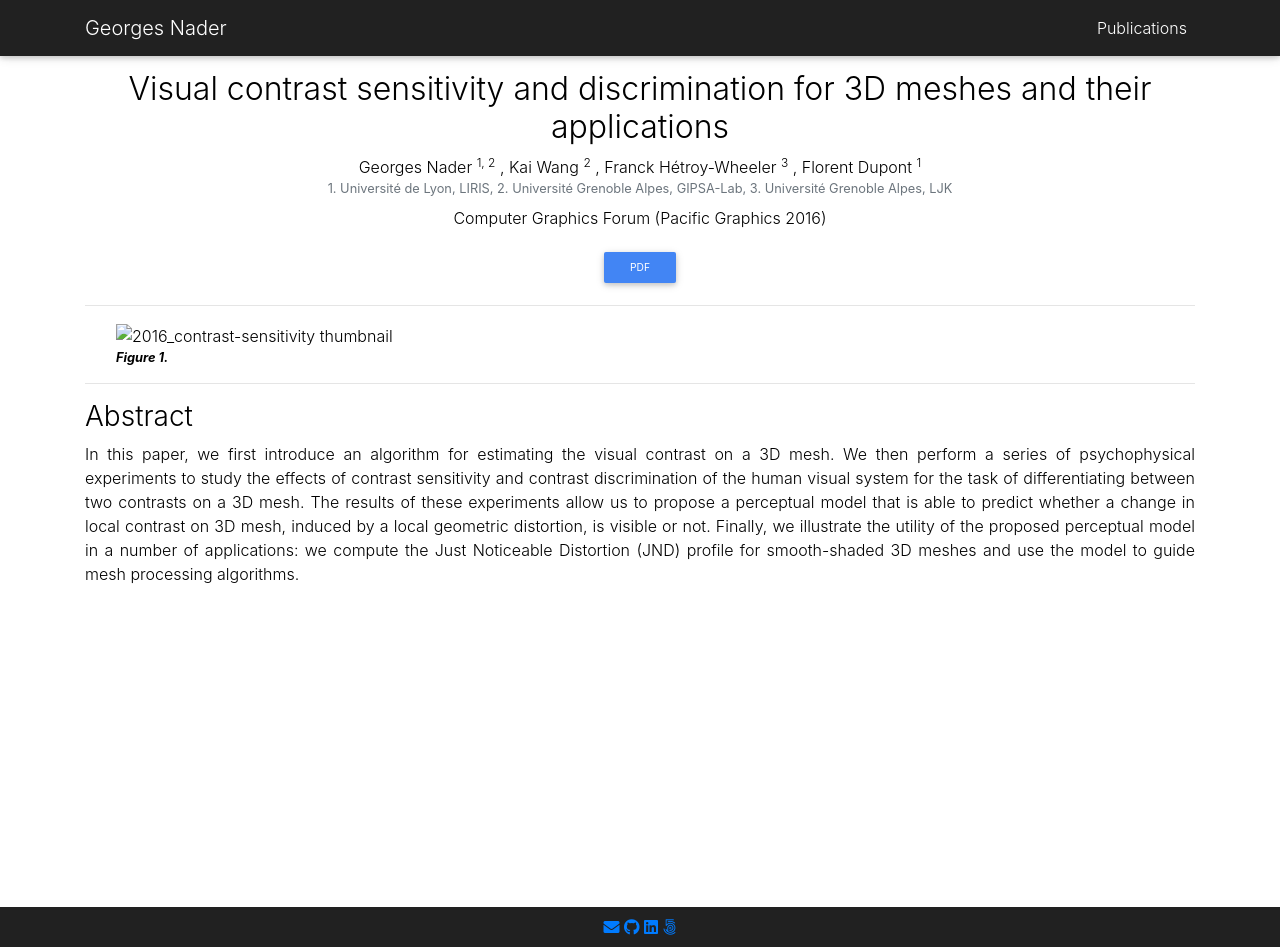
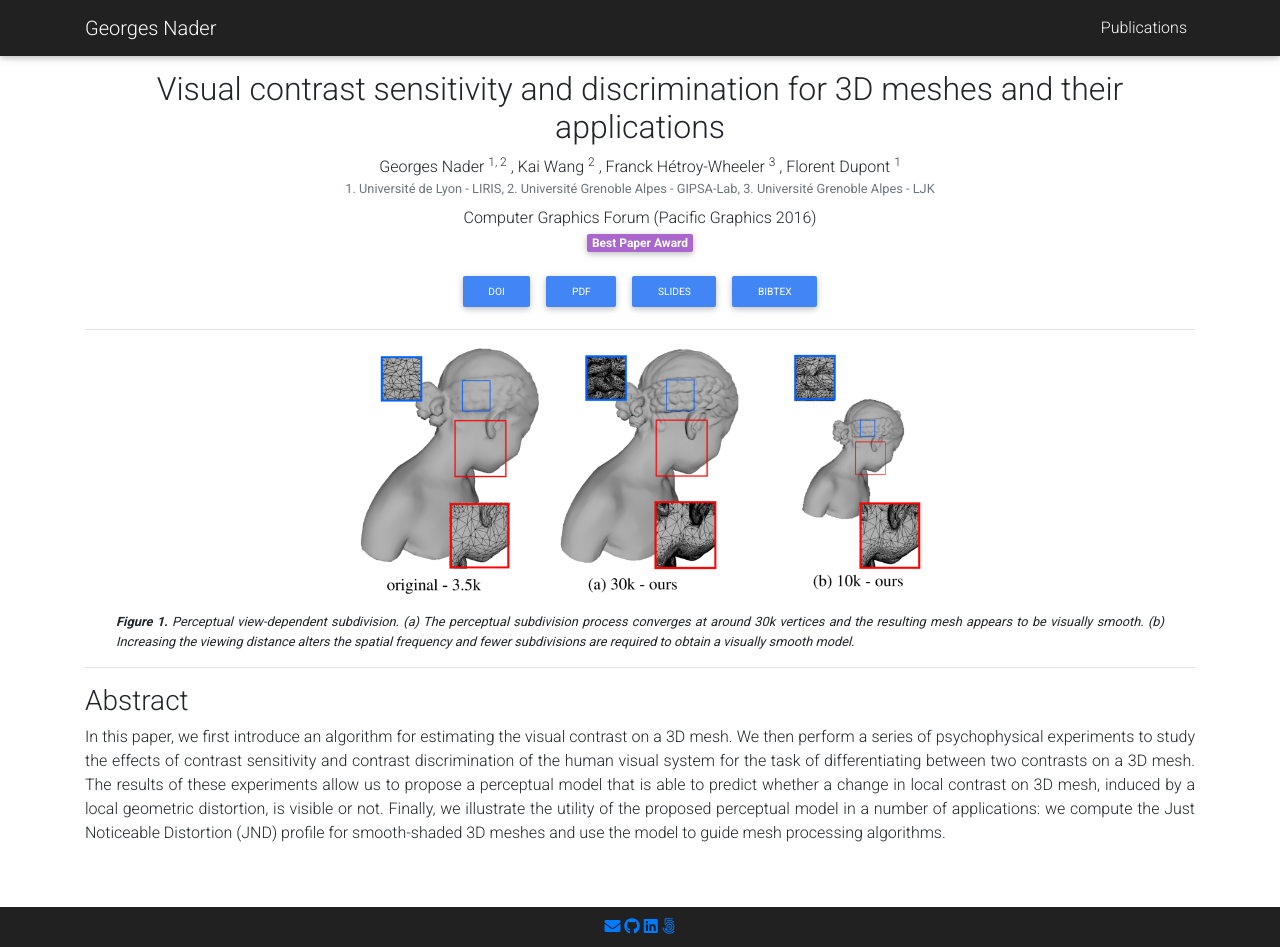
Before and after one commit to gnader/gnader.github.io, a Jekyll site: the page built from _publications/2016_contrast-sensitivity.md, in a window 1280 px wide and 947 px high. Built offline with Jekyll 4.4.1, drawn with Linux system fonts in a browser that asks for light colours; nearby versions of some CDN libraries; a style sheet for code colours, icons or effects is not loaded.

Commit message:
publication content and paper page are done

```diff
--- a/_layouts/paper.html
+++ b/_layouts/paper.html
@@ -42,14 +42,10 @@ layout: default
       <div class="mt-2 text-center">
         {{page.journal}} {% if page.conference %}({{page.conference}} {{page.year}}) {% endif %}
       </div>
-      <!-- {%- for author in page.authors -%}
-        <div>
-          <span class="text-uppercase">{{author[0]}}</span>
-          {%- for i in author[1] -%}
-          , <span class="small text-muted"> {{page.affiliations[i]}}</span>
-          {%- endfor -%}
-        </div>
-      {%- endfor -%} -->
+      {%- if page.award -%}
+        <div class="text-center"><span class="badge badge-secondary">{{page.award}}</span></div>
+      {%- endif -%}
+
 
     </div>
   </div>
@@ -57,6 +53,7 @@ layout: default
   <!-- paper links -->
   <div class="row h-100 my-3">
     <div class="col-12 text-center">
+        {% if page.links.doi %}<a class="btn btn-primary btn-sm" href="{{page.links.doi}}">doi</a>{% endif %}
         {% if page.links.pdf %}<a class="btn btn-primary btn-sm" href="{{page.links.pdf}}">pdf</a>{% endif %}
         {% if page.links.slides %}<a class="btn btn-primary btn-sm" href="{{page.links.slides}}">slides</a>{% endif %}
         {% if page.links.code %}<a class="btn btn-primary btn-sm" href="{{page.links.code}}">code</a>{% endif %}
@@ -64,19 +61,19 @@ layout: default
     </div>
   </div>
   <!-- paper teaser -->
+  {%- if page.caption -%}
   <hr/>
   <div class="row align-items-center h-100 my-3 mx-3">
-    <div class="col-12">
-
-        <img class="img-fluid" src="/assets/img/pub/{{page.slug}}_teaser.png" alt="{{page.slug}} thumbnail"/>
-        <div class="font-italic small text-justify">
+    <div class="col-12 h-100 text-center">
+        <img class="img-fluid" style="max-height: 250px;" src="/assets/img/pub/{{page.slug}}_teaser.png" alt="{{page.slug}} thumbnail"/>
+        <div class="font-italic small text-justify mt-3">
           <span class="font-weight-bold">Figure 1.<span>
           <span class="font-weight-normal">{{page.caption}}</span>
         </div>
-
     </div>
   </div>
   <hr/>
+  {%- endif -%}
 
   <!-- paper abstract -->
   <div class="row align-items-center h-100 my-3">
--- a/_publications/2016_contrast-sensitivity.md
+++ b/_publications/2016_contrast-sensitivity.md
@@ -9,9 +9,9 @@ authors:
   - ["Franck Hétroy-Wheeler", [2]]
   - ["Florent Dupont", [0]]
 affiliations:
-  - Université de Lyon, LIRIS
-  - Université Grenoble Alpes, GIPSA-Lab
-  - Université Grenoble Alpes, LJK
+  - Université de Lyon - LIRIS
+  - Université Grenoble Alpes - GIPSA-Lab
+  - Université Grenoble Alpes - LJK
 
 journal: Computer Graphics Forum
 conference: Pacific Graphics
@@ -20,6 +20,11 @@ award: Best Paper Award
 links:
   doi: https://doi.org/10.1111/cgf.13046
   pdf: https://hal.inria.fr/hal-01376275/document
+  slides: https://drive.google.com/file/d/15M12_F19HeD2ySHpqx25ePHxkFDl-ahH/view?usp=sharing
+  bib: https://gnader.github.io/assets/img/pub/[bib]_2016_contrast-sensitivity.bib
+
+caption: >
+  Perceptual view-dependent subdivision. (a) The perceptual subdivision process converges at around 30k vertices and the resulting mesh appears to be visually smooth. (b) Increasing the viewing distance alters the spatial frequency and fewer subdivisions are required to obtain a visually smooth model.
 ---
 
 ### Abstract
--- a/assets/css/main.scss
+++ b/assets/css/main.scss
@@ -7,9 +7,9 @@ $bodyFont: -apple-system, BlinkMacSystemFont, "Segoe UI", Helvetica, Arial,
 	sans-serif, "Apple Color Emoji", "Segoe UI Emoji", "Segoe UI Symbol";
 
 body {
-	background: $backgroundColor;
-	color: $bodyColor;
-	font-family: $bodyFont;
+	// background: $backgroundColor;
+	// color: $bodyColor;
+	// font-family: $bodyFont;
 	padding-top: 70px;
 	padding-bottom: 70px;
 }
```
Also changed, not shown: _publications/2014_pointcloud-editing.md (+4 -3 lines), _publications/2016_jnd.md (+5 -4 lines), _publications/2016_thesis.md (added, +30 -0 lines), _publications/2018_ot-transport.md (+1 -1 lines), assets/img/pub/[bib]_2014_pointcloud_editing.bib (added, +9 -0 lines), assets/img/pub/[bib]_2016_contrast-sensitivity.bib (added, +9 -0 lines), assets/img/pub/[bib]_2016_jnd.bib (added, +9 -0 lines), assets/img/pub/[bib]_2016_thesis.bib (added, +8 -0 lines), assets/img/pub/2016_contrast-sensitivity_teaser.png (added), assets/img/pub/2016_thesis_teaser.png (added), assets/img/pub/2016_thesis_thumb.png (added).
